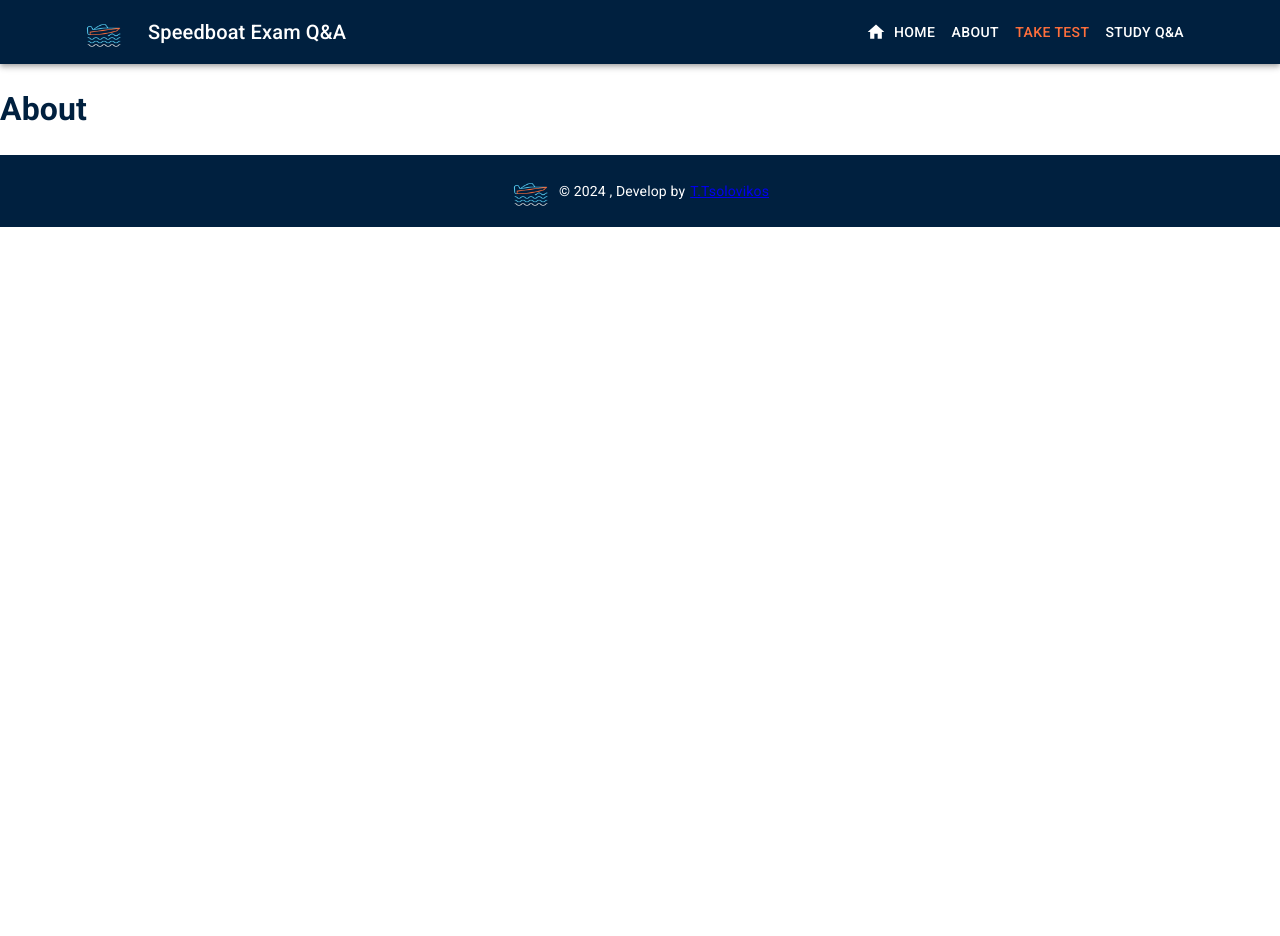
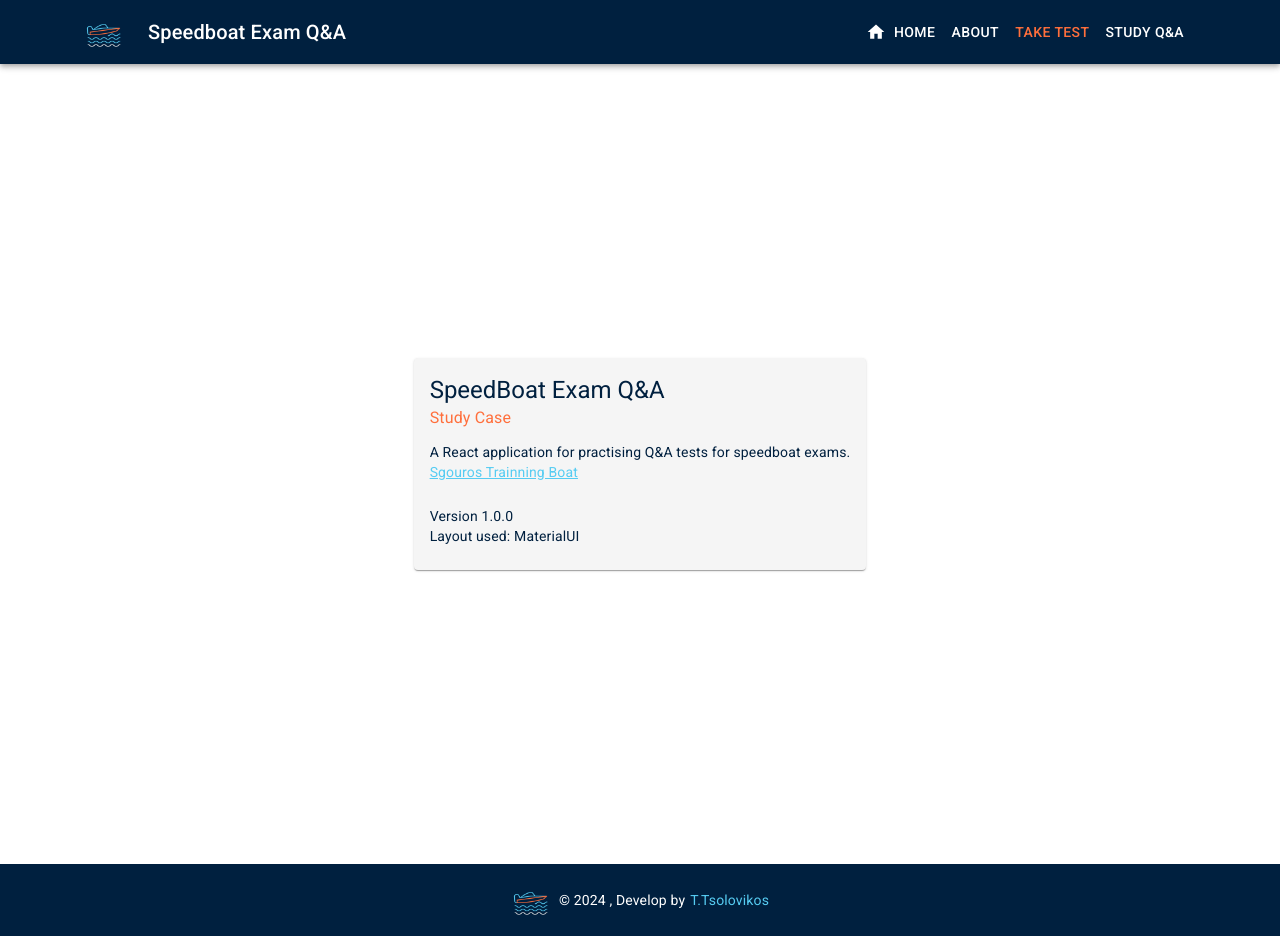
Before and after one commit to TsolosT/Speedboat-qna, a React (Vite) app: page /about in a window 1280 px wide. Before the commit the page ends 800 px from the top, so only its background shows below. Built offline with nearby package versions, Linux system fonts and the light colour scheme.

Commit message:
added about page content

```diff
--- a/src/components/layouts/Footer.jsx
+++ b/src/components/layouts/Footer.jsx
@@ -27,8 +27,7 @@ const Footer = () => {
                     href={githubUrl}
                     target="_blank"
                     rel="noopener"
-                    color='secondary'
-                    sx={{ color: 'secondary.main', textDecoration: 'none', ml: 1 }}
+                    style={{ color: '#56CCF2', textDecoration: 'none'}}
                 >
                     T.Tsolovikos
                 </Link>
--- a/src/pages/About.jsx
+++ b/src/pages/About.jsx
@@ -1,10 +1,39 @@
-
+import Card from '@mui/material/Card';
+import CardActions from '@mui/material/CardActions';
+import CardContent from '@mui/material/CardContent';
+import Button from '@mui/material/Button';
+import Typography from '@mui/material/Typography';
+import Container from '@mui/material/Container';
 
 function About() {
     return (
-        <>
-            <h1>About </h1>
-        </>
+
+        <Container maxWidth="sm" sx={{ width:'100vw', height: '100vh' , display: 'flex', justifyContent: 'center', alignItems: 'center' }}>
+            <Card sx={{ minWidth: 275, backgroundColor:'#f5f5f5'}}>
+                <CardContent>
+                    <Typography variant="h5" component="div">
+                        SpeedBoat Exam Q&A
+                    </Typography>
+                    <Typography sx={{ color: 'secondary.main', mb: 1.5 }}>Study Case</Typography>
+                    <Typography variant="body2">
+                        A React application for practising Q&A tests for speedboat exams.
+                    <br />
+                    <a  style={{ color: '#56CCF2'}}   href="https://sgouros-trainingboat.gr/">
+                    {' '}
+                        Sgouros Trainning Boat
+                    {' '}
+                    </a>
+                    </Typography>
+                    <br/>
+                    <Typography variant="body2">
+                        Version <span>1.0.0</span>
+                        <br />
+                        Layout used:
+                        <a style={{ color: '#00203F', textDecoration: 'none'}} href="https://mui.com/"> MaterialUI</a>
+                    </Typography>
+                </CardContent>
+            </Card>
+        </Container>
     );
 }
 
```
